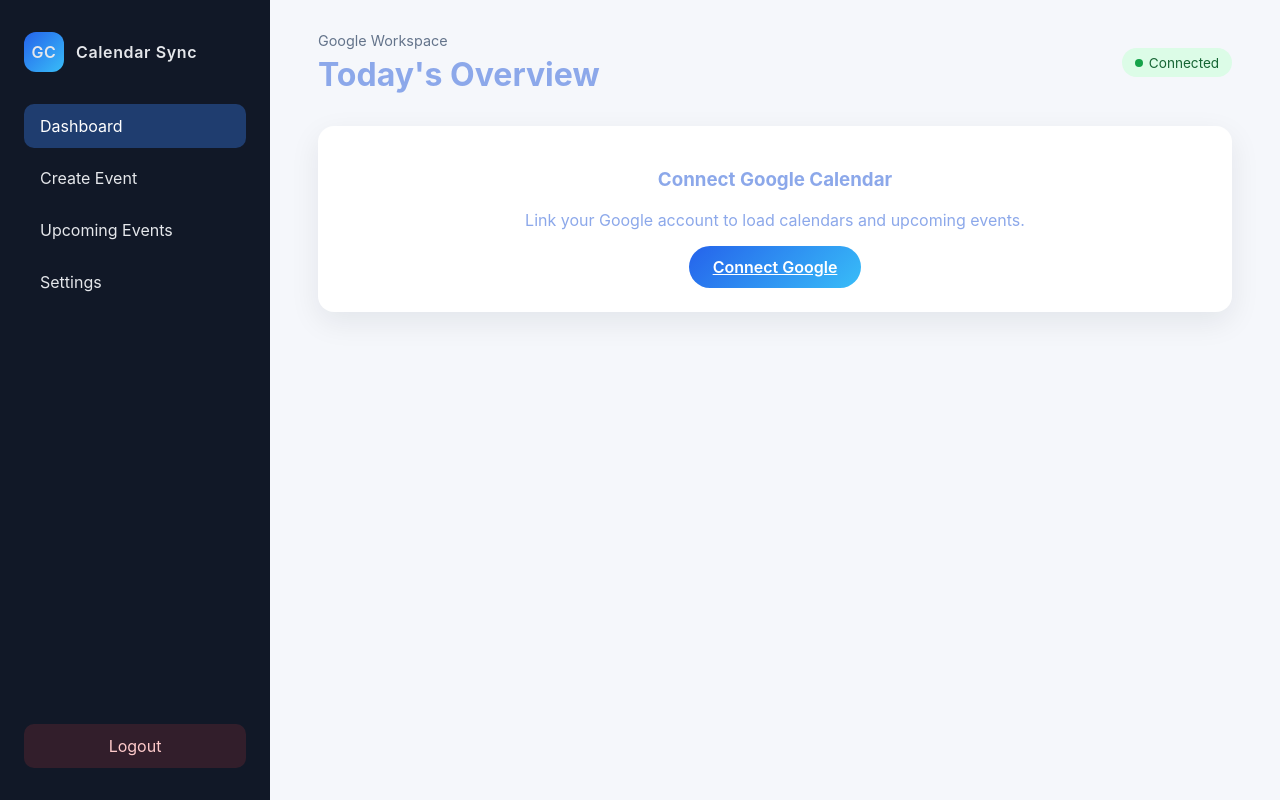
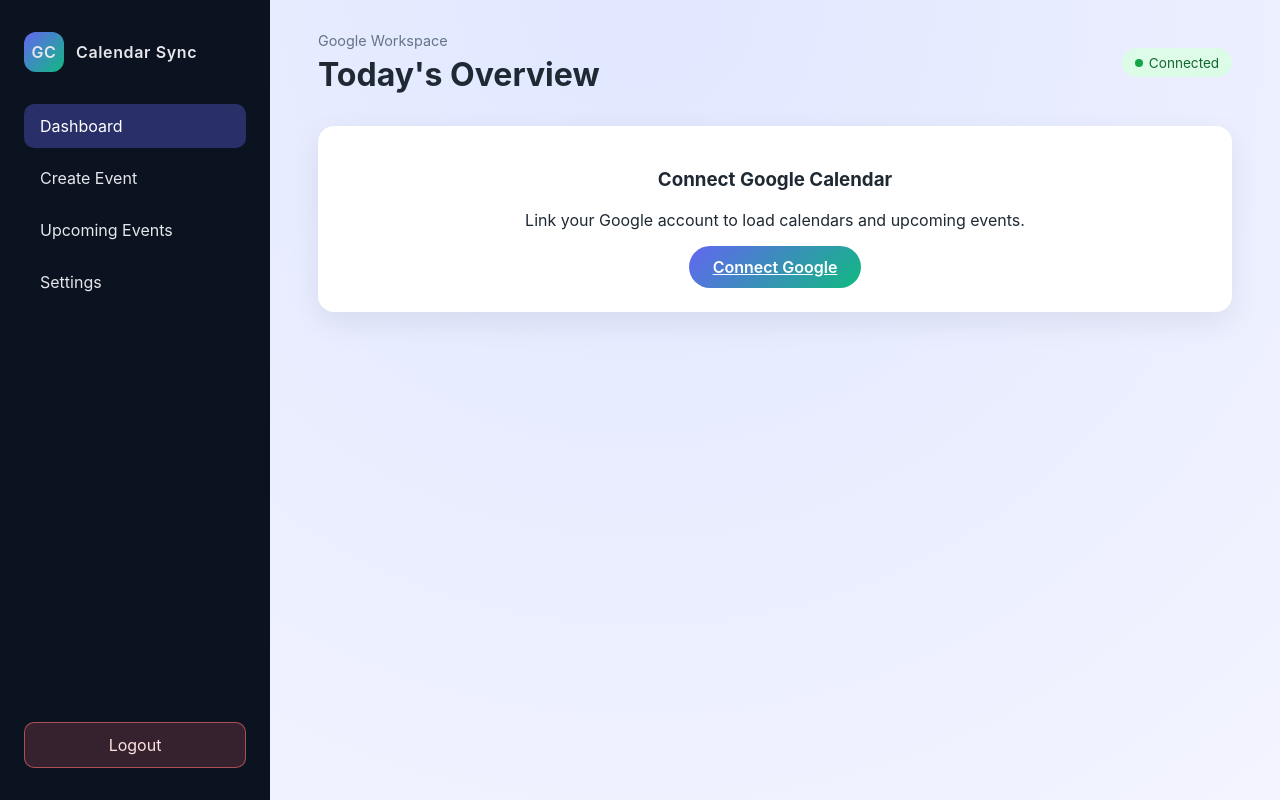
Before and after one commit to Varshar21-07/Google_cal_sync, a Django app: page /dashboard/ in a window 1280 px wide. Run offline with Django 5.2, Linux system fonts and the light colour scheme.

Commit message:
UI enhanced

```diff
--- a/google_cal_sync/static/google_cal_sync/styles.css
+++ b/google_cal_sync/static/google_cal_sync/styles.css
@@ -1,12 +1,20 @@
 :root {
     font-family: "Inter", system-ui, -apple-system, BlinkMacSystemFont, "Segoe UI", sans-serif;
-    color: #8ca8ea;
-    background-color: #f5f7fb;
+    color: #1f2933;
+    background-color: #f3f4ff;
+    --sidebar-bg: #0b1220;
+    --sidebar-accent: #6366f1;
+    --sidebar-accent-soft: rgba(99, 102, 241, 0.18);
+    --sidebar-accent-strong: rgba(99, 102, 241, 0.35);
+    --danger-soft: rgba(248, 113, 113, 0.18);
+    --danger-strong: #b91c1c;
+    --primary-gradient-start: #6366f1;
+    --primary-gradient-end: #10b981;
 }
 
 body {
     margin: 0;
-    background-color: #f5f7fb;
+    background: radial-gradient(circle at top, #e0e7ff, #f3f4ff);
 }
 
 .layout {
@@ -16,7 +24,7 @@
 }
 
 .side-menu {
-    background: #111827;
+    background: var(--sidebar-bg);
     color: #e5e7eb;
     padding: 2rem 1.5rem;
     display: flex;
@@ -36,7 +44,7 @@
     width: 40px;
     height: 40px;
     border-radius: 12px;
-    background: linear-gradient(135deg, #2563eb, #38bdf8);
+    background: linear-gradient(135deg, var(--primary-gradient-start), var(--primary-gradient-end));
     display: grid;
     place-items: center;
     font-weight: 600;
@@ -49,15 +57,16 @@
     color: inherit;
     text-decoration: none;
     margin-bottom: 0.5rem;
-    transition: background 0.2s;
+    transition: background 0.18s ease, transform 0.18s ease;
 }
 
 .nav-link:hover {
-    background: rgba(59, 130, 246, 0.2);
+    background: var(--sidebar-accent-soft);
+    transform: translateX(2px);
 }
 
 .nav-link.active {
-    background: rgba(59, 130, 246, 0.35);
+    background: var(--sidebar-accent-strong);
     color: #fff;
 }
 
@@ -65,14 +74,14 @@
     margin-top: auto;
     padding: 0.75rem 1rem;
     border-radius: 10px;
-    border: none;
-    background: rgba(239, 68, 68, 0.15);
-    color: #fecaca;
+    border: 1px solid rgba(248, 113, 113, 0.6);
+    background: var(--danger-soft);
+    color: #fee2e2;
     cursor: pointer;
 }
 
 .content {
-    padding: 2rem 3rem;
+    padding: 2rem clamp(1.5rem, 4vw, 3rem);
 }
 
 .page-header {
@@ -194,8 +203,8 @@
 .event-chip {
     padding: 0.25rem 0.75rem;
     border-radius: 999px;
-    background: rgba(37, 99, 235, 0.12);
-    color: #2563eb;
+    background: rgba(99, 102, 241, 0.12);
+    color: var(--sidebar-accent);
     font-size: 0.8rem;
     font-weight: 600;
 }
@@ -279,7 +288,7 @@
 }
 
 .primary-btn {
-    background: linear-gradient(135deg, #2563eb, #38bdf8);
+    background: linear-gradient(135deg, var(--primary-gradient-start), var(--primary-gradient-end));
     color: white;
 }
 
```
